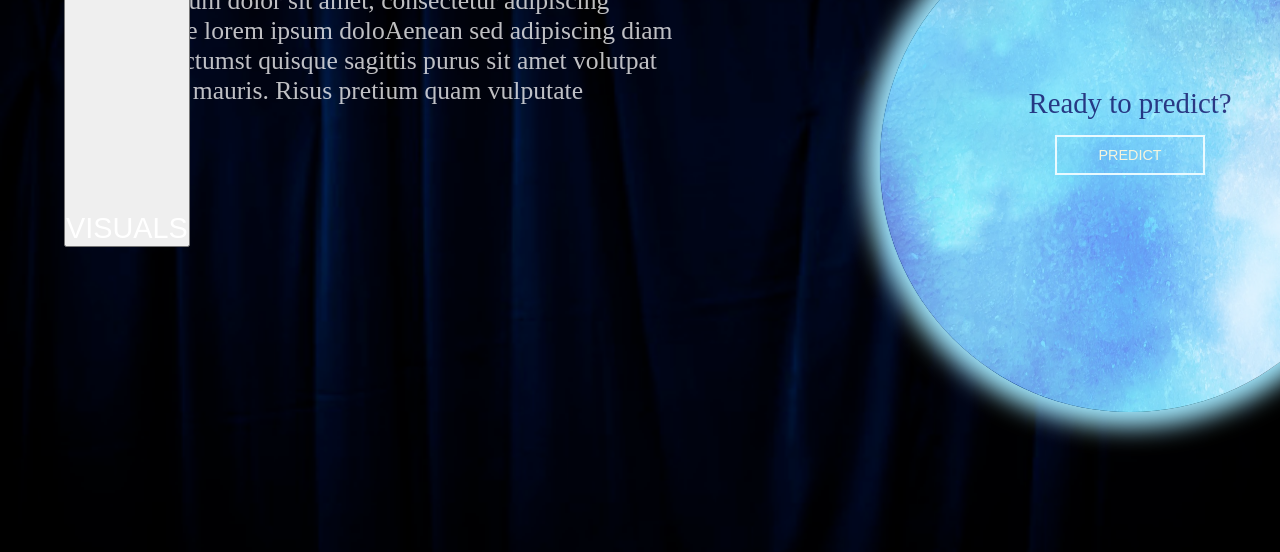
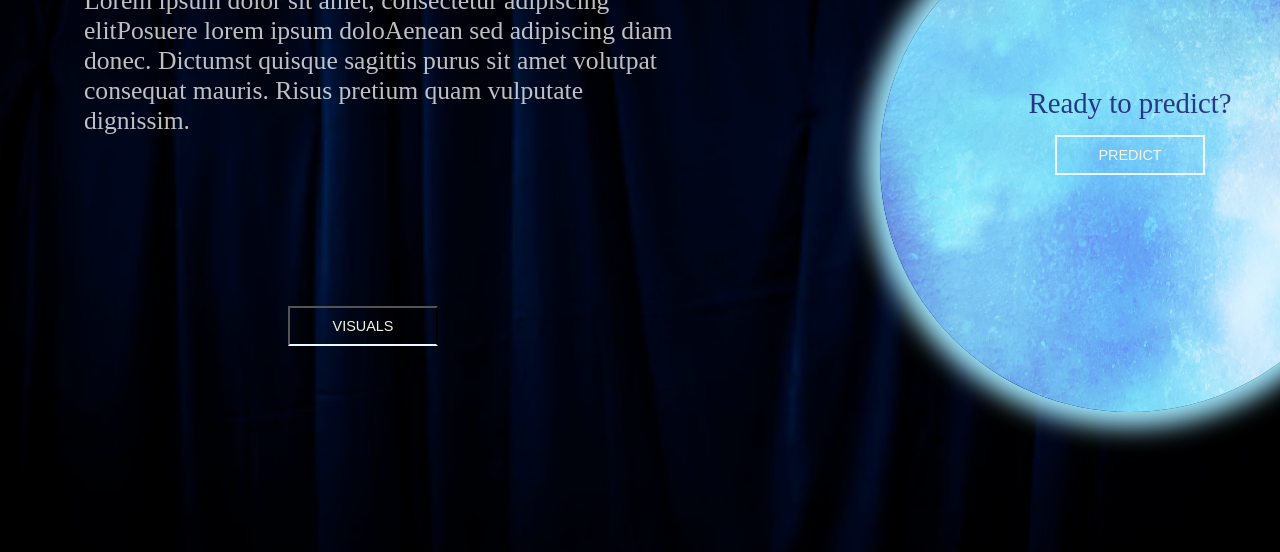
Before and after one commit to MersedehSP/Movie_Makers, a plain HTML site: page frontend/templates/index.html in a window 1280 px wide. Shown: the part 248-800 px from the top of the page. Drawn offline with nearby package versions, Linux system fonts and the light colour scheme.

Commit message:
Added visuals button to the homepage

```diff
--- a/frontend/static/css/index.css
+++ b/frontend/static/css/index.css
@@ -64,7 +64,27 @@ html{
 
 }
 #visuals-btn{
+
     color:white;
+    margin-left: 35%;
+    margin-top: 40vh;
+    display: flex;
+    justify-content: center;
+    align-items: center;
+    text-align: center;
+    font-size: 90%;
+    padding: 10px;
+    width: 150px;
+    /* background: linear-gradient(180deg, rgb(47, 206, 255),  rgb(9, 0, 128)); */
+    background: transparent;
+    border-bottom: solid 2px rgb(234, 250, 255);
+    color:rgb(245, 245, 222);
+    cursor:pointer;
+}
+
+a{
+    text-decoration: none;
+    color:rgb(245, 245, 222);
 }
 
 .circle-img{
--- a/frontend/templates/index.html
+++ b/frontend/templates/index.html
@@ -43,7 +43,7 @@
     <div class="content-holder">
         <h1>Movie Sorcerer</h1>
         <p class="about">Lorem ipsum dolor sit amet, consectetur adipiscing elitPosuere lorem ipsum doloAenean sed adipiscing diam donec. Dictumst quisque sagittis purus sit amet volutpat consequat mauris. Risus pretium quam vulputate dignissim.</p>
-        <button class="stone" id="visuals-btn">VISUALS</button>
+        <button class="stone" id="visuals-btn"><a href="./visuals.html">VISUALS</a></button>
 
     </div>
 
```
